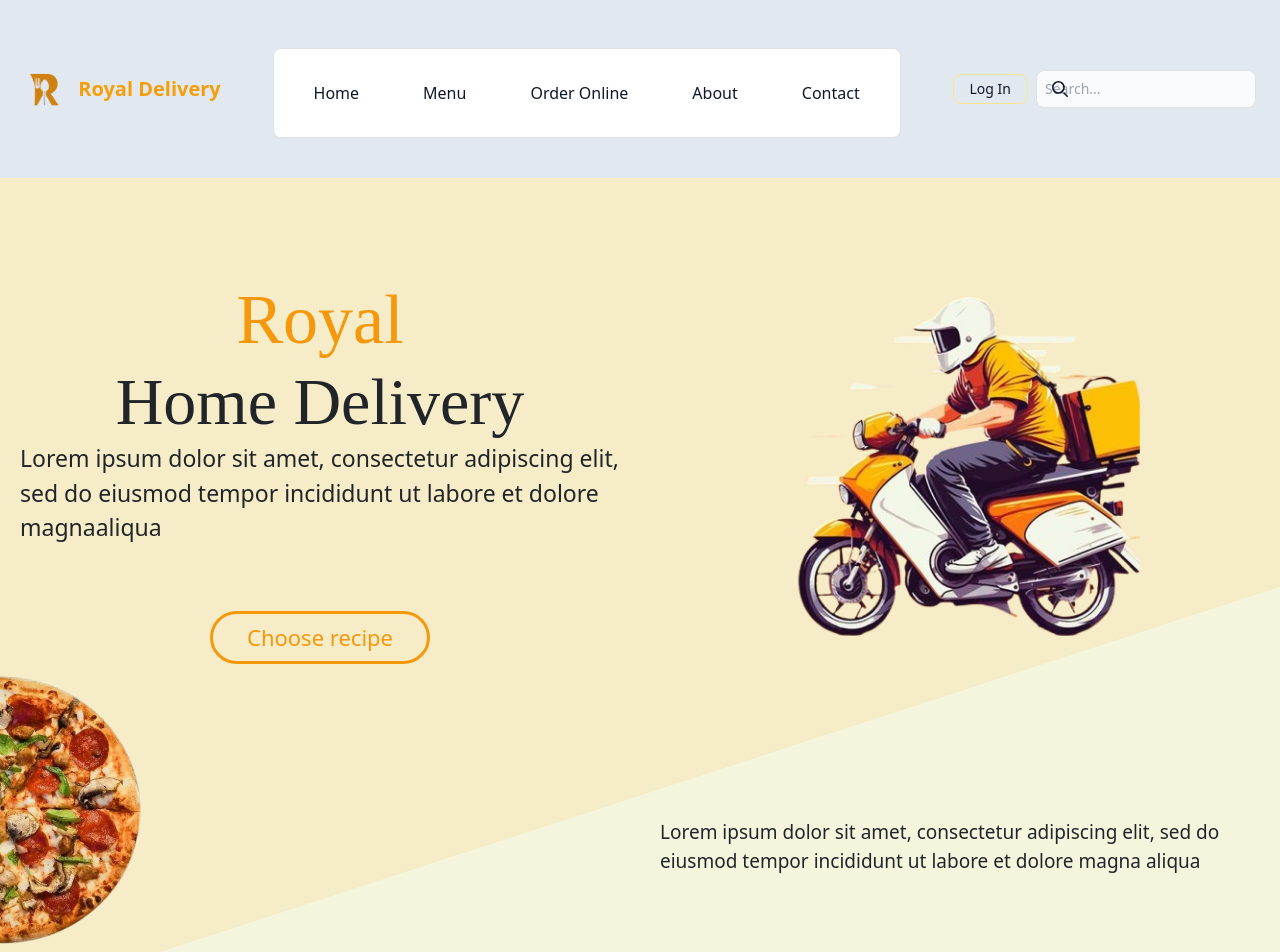
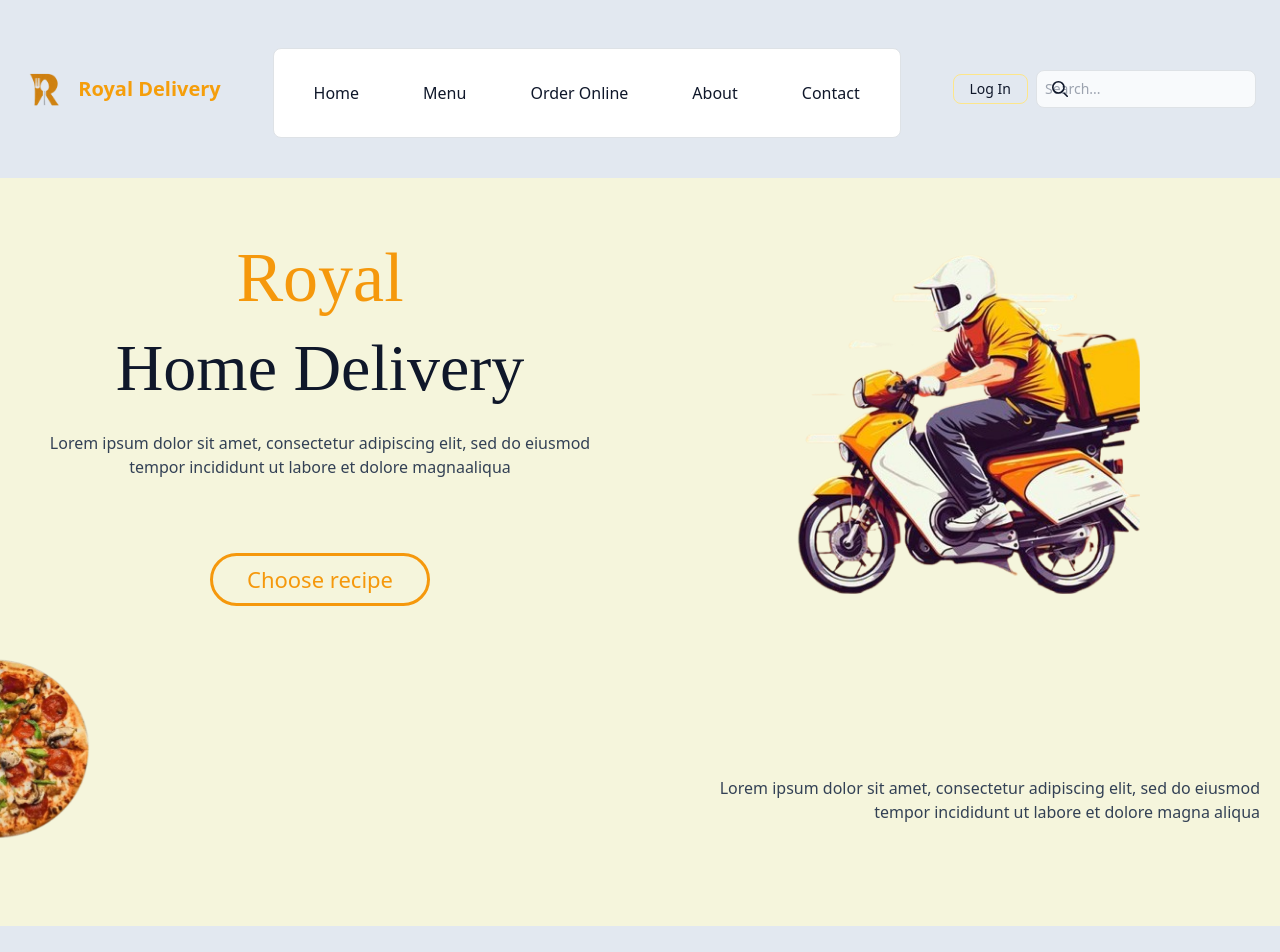
Before and after one commit to fseha-hagos/food-delivery, a React (Create React App) app: page /order-online in a window 1280 px wide. Shown: the top 952 px of the page. Built offline with nearby package versions, Linux system fonts and the light colour scheme; a web font is replaced by a local one.

Commit message:
Update OrderOnline.js

```diff
--- a/src/pages/OrderOnline.js
+++ b/src/pages/OrderOnline.js
@@ -1,39 +1,67 @@
-import '@fontsource/lily-script-one';
-import './styles/home.css'
+import "@fontsource/lily-script-one";
+import "./styles/home.css";
+import menu from "./MenuRecipe";
 import Navbar from "./components/navbar";
-import ProductCard from "./components/product-card";
-import Contact from './components/contact';
-import Footer from './components/footer';
-import { Fade, Zoom } from 'react-reveal';
+import Footer from "./components/footer";
+import { Fade, Slide } from "react-reveal";
+import image from "./assets/bgpizza-39d43bb340c543c7808076f899ced767.png"
+import { useNavigate } from "react-router-dom";
 
 function OrderOnline(props) {
+    const navigate = useNavigate();
+
     return (
-        <div  className='order-online relative w-[100%] min-h-[100vh]'>
-        <Navbar />
+        <div className="bg-custom_background dark:bg-slate-900 relative w-[100%] min-h-[100vh]">
+            <div className="bg-custom_background dark:bg-slate-900 relative w-[100%] min-h-[100vh]">
 
-            <div className='order-online-wrapper h-[700px] w-[100%] mt-[90px] flex relative'>
-                <div className='background-pizza absolute w-[300px] h-[300px] left-[-150px] bottom-0'></div>
-                <div className='order-online-wrapper-left m-0 py-[10px] px-[20px] relative w-[50%] '>
-                    <Fade out><h2 className='m-0 p-0 text-[70px] text-custom_primary'>Royal</h2></Fade>
-                    <Fade out delay={600}><h3 className='m-0 p-0 text-[66px]'>Home Delivery</h3></Fade>
-                    <Fade out delay={800}> <p className='text-left text-[23px]'>Lorem ipsum dolor sit amet, consectetur adipiscing elit,
-                        sed do eiusmod tempor incididunt ut labore et dolore magnaaliqua</p></Fade>
-                    <span className='button choose-recipe inline-block w-[220px] p-[7px] mt-[50px] text-[22px] rounded-[40px]'>Choose recipe</span>
-                </div>
+                <Navbar />
+                <div className="order-online-wrapper h-[700px] w-[100%] mt-12 flex relative">
+                    <div className="background-pizza absolute w-[300px] h-[300px] left-[-150px] bottom-0">
+                    </div>
+                    <div className="order-online-wrapper-left m-0 py-[10px] px-[20px] relative w-1/2 ">
+                        <Fade out>
+                            <h2 className="text-[70px] text-custom_primary">Royal</h2>
+                        </Fade>
+                        <Fade out delay={600}>
+                            <h3 className="m-0 p-0 text-[66px] text-slate-900 dark:text-slate-200">
+                                Home Delivery
+                            </h3>
+                        </Fade>
+                        <Fade out delay={800}>
+                            {" "}
+                            <p className="my-4 text-center text-base text-slate-700 dark:text-slate-400 ">
+                                Lorem ipsum dolor sit amet, consectetur adipiscing elit, sed do
+                                eiusmod tempor incididunt ut labore et dolore magnaaliqua
+                            </p>
+                        </Fade>
+                        <Fade up delay={1000}>
+                            <button className="hover:bg-amber-500 choose-recipe inline-block w-[220px] p-[7px] mt-[50px] text-[22px] rounded-[40px]"
+                            onClick={() => navigate ("/menu") }>
+                                Choose recipe
+                            </button>
+                        </Fade>
+                        <Slide left delay={200}>
+                            <img src={image} alt="pizza image" className="w-1/3 h-auto -ml-[125px] mt-5" />
+                        </Slide>
+                    </div>
 
+                    <div className="order-online-wrapper-right m-0 p-[20px] w-[50%]  relative overflow-hidden">
+                        <Fade right delay={1000}>
+                            {" "}
+                            <div className="bike-container absolute top-[-40px] left-[100px] w-[400px] h-[480px]"></div>
+                        </Fade>
 
-                <div className='order-online-wrapper-right m-0 p-[20px] w-[50%]  relative overflow-hidden'>
-                     <Fade right delay={1000}> <div className='bike-container absolute top-[-40px] left-[100px] w-[400px] h-[480px]'>
-
-                    </div></Fade>
-                    <p className='absolute top-[550px] text-left text-[19px] mr-[17px]'>Lorem ipsum dolor sit amet, consectetur adipiscing elit, sed do eiusmod tempor incididunt ut labore et dolore magna aliqua</p>
+                    <Slide right delay={200}>
+                        <p className="absolute top-[550px] text-right text-right mr-5 text-base text-slate-700 dark:text-slate-400 ">
+                            Lorem ipsum dolor sit amet, consectetur adipiscing elit, sed do
+                            eiusmod tempor incididunt ut labore et dolore magna aliqua
+                        </p>
+                    </Slide>
+                    </div>
                 </div>
             </div>
-            <div className='about-container'>
-              <Footer />
-            </div>
+            <Footer />
         </div>
-
     );
 }
 
```
